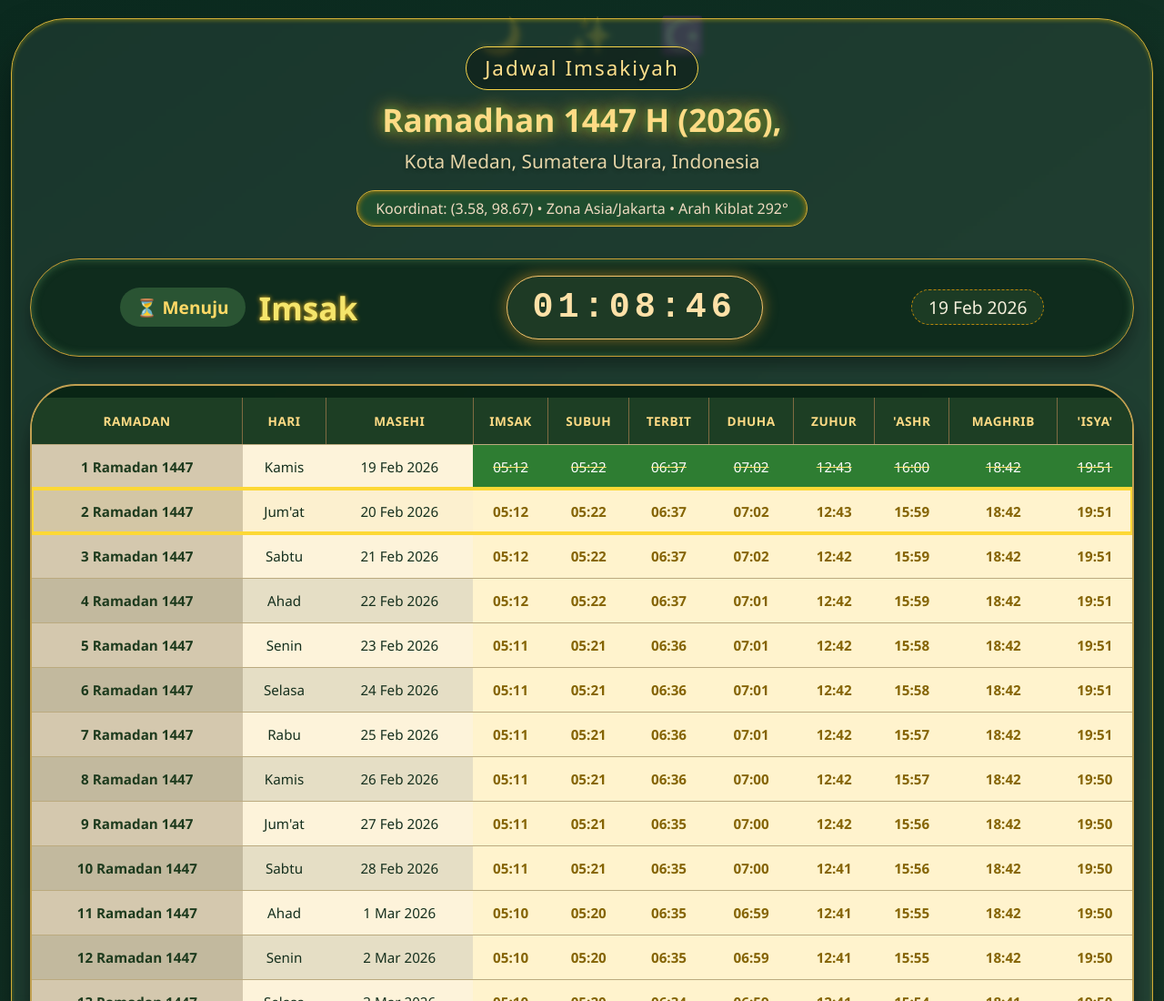
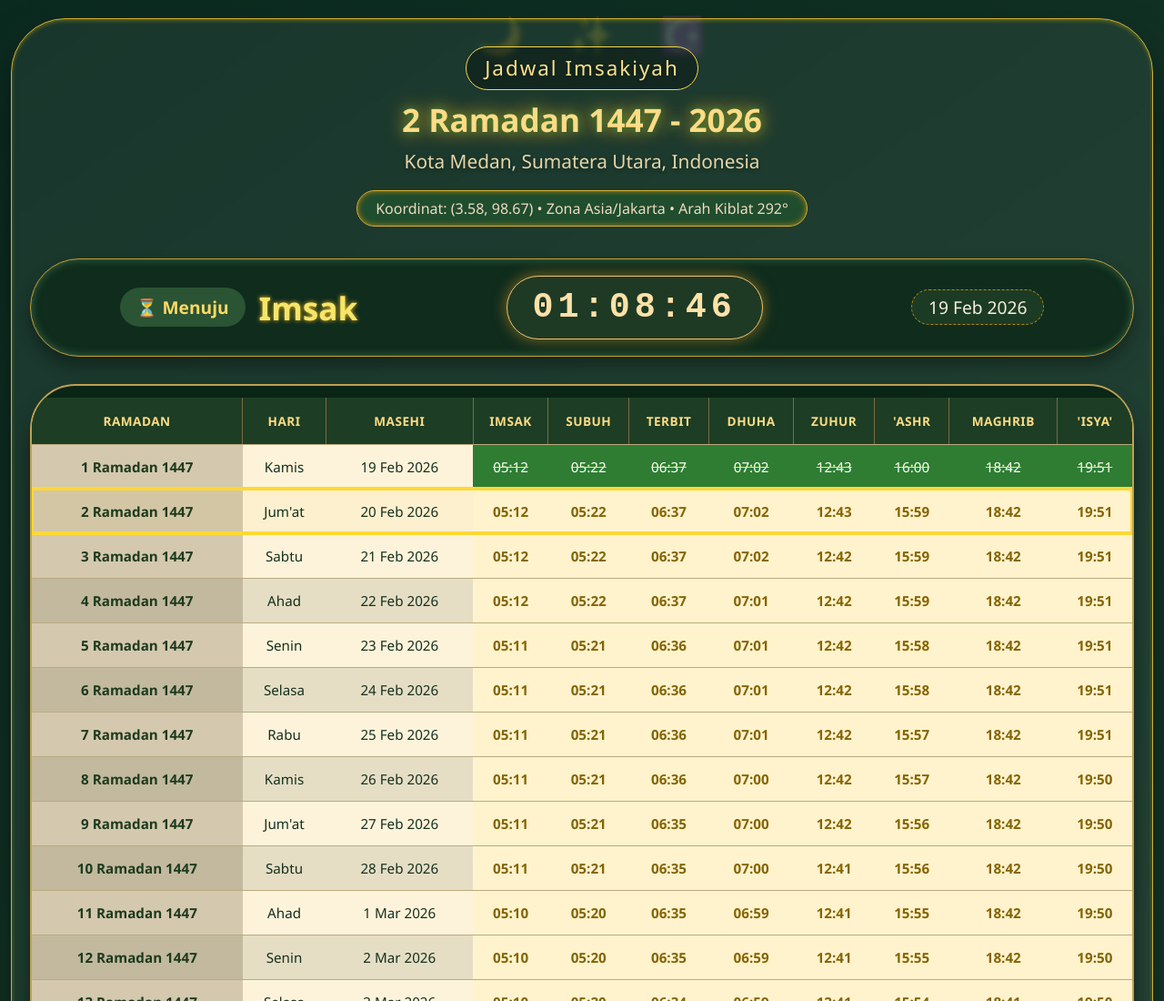
Before and after one commit to IhsanBaihaqii/Jadwal-Ramadhan, a plain HTML site: page index.html in a window 1280 px wide. Shown: the top 1100 px of the page at 91% size. Drawn offline with Linux system fonts and the light colour scheme.

Commit message:
membuat title sesuai ramadhan saat ini

```diff
--- a/index.html
+++ b/index.html
@@ -16,7 +16,7 @@
         <h2>
           <span class="medium">Jadwal Imsakiyah </span>
           <br />
-          <span class="largeGreen">Ramadhan 1447 H (2026),</span>
+          <span class="largeGreen" id="title">Ramadhan 1447 H (2026),</span>
           <br />
           <b>Kota Medan, Sumatera Utara, Indonesia</b>
         </h2>
--- a/script.js
+++ b/script.js
@@ -554,6 +554,8 @@
         ) {
           nextPrayerTimeMs = prayTimeMs;
           nextPrayerItem = { name: t.label, timeMs: prayTimeMs, key: t.key };
+          document.getElementById("title").innerText =
+            scheduleData[i].ramadhan + " - " + rowYear;
         }
 
         // jika bukan hari ini tetapi masih lebih besar dan lebih kecil dari nextPrayerTimeMs (misal besok) -> hitung mundur tetap muncul besok, tapi kita prioritaskan yang terdekat
```
